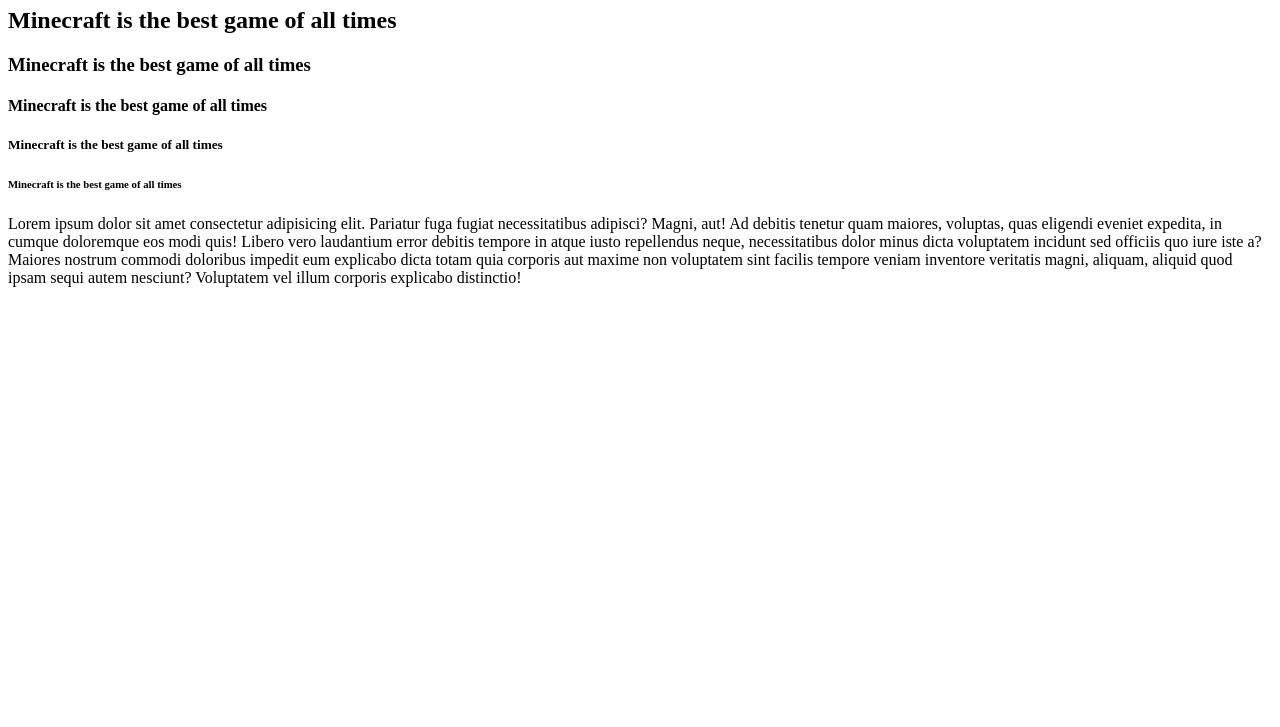
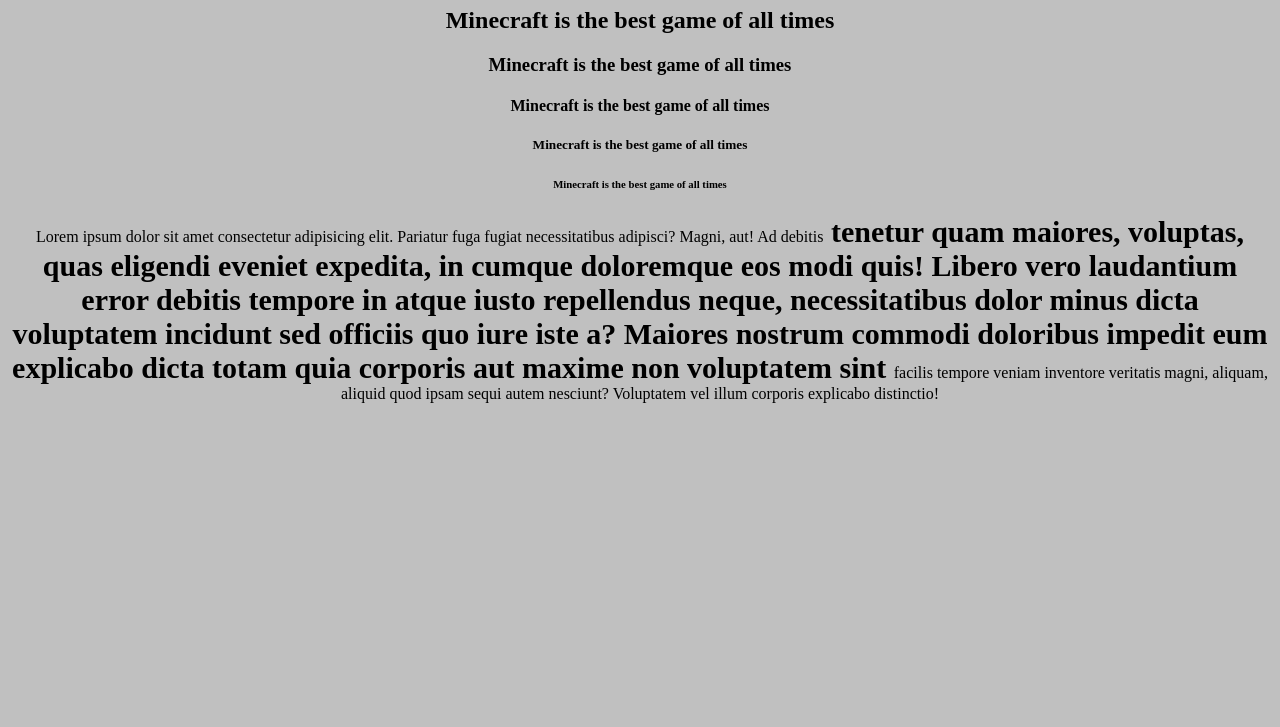
Before and after one commit to Orlandroid/santander-front, a plain HTML site: page index.html in a window 1280 px wide. Shown: the part 73-800 px from the top of the page. Drawn offline with Linux system fonts and the light colour scheme.

Commit message:
Reto 2 completado | archivo main para stylo

```diff
--- a/index.html
+++ b/index.html
@@ -4,6 +4,7 @@
     <meta charset="UTF-8">
     <meta http-equiv="X-UA-Compatible" content="IE=edge">
     <meta name="viewport" content="width=device-width, initial-scale=1.0">
+    <link rel="stylesheet" href="main.css">
     <title>Matcha</title>
 </head>
 <body>
@@ -15,13 +16,12 @@
     <h6>Minecraft is the best game of all times</h1>
     <p>
         Lorem ipsum dolor sit amet consectetur adipisicing elit. Pariatur fuga fugiat necessitatibus adipisci?
-        Magni, aut! Ad debitis tenetur quam maiores, voluptas, quas eligendi eveniet expedita, in
+        Magni, aut! Ad debitis<b> tenetur quam maiores, voluptas, quas eligendi eveniet expedita, in
         cumque doloremque eos modi quis! Libero vero laudantium error debitis tempore in atque iusto
          repellendus neque, necessitatibus dolor minus dicta voluptatem incidunt sed officiis quo iure
          iste a? Maiores nostrum commodi doloribus impedit eum explicabo dicta totam quia corporis aut
-         maxime non voluptatem sint facilis tempore veniam inventore veritatis magni, aliquam, aliquid
+         maxime non voluptatem sint </b> facilis tempore veniam inventore veritatis magni, aliquam, aliquid
          quod ipsam sequi autem nesciunt? Voluptatem vel illum corporis explicabo distinctio!
-
     </p>
 </body>
 </html>
--- /dev/null
+++ b/main.css
@@ -0,0 +1,8 @@
+body{
+    background-color: silver;
+    text-align: center;
+}
+
+b{
+    font-size: 30px;
+}
```
